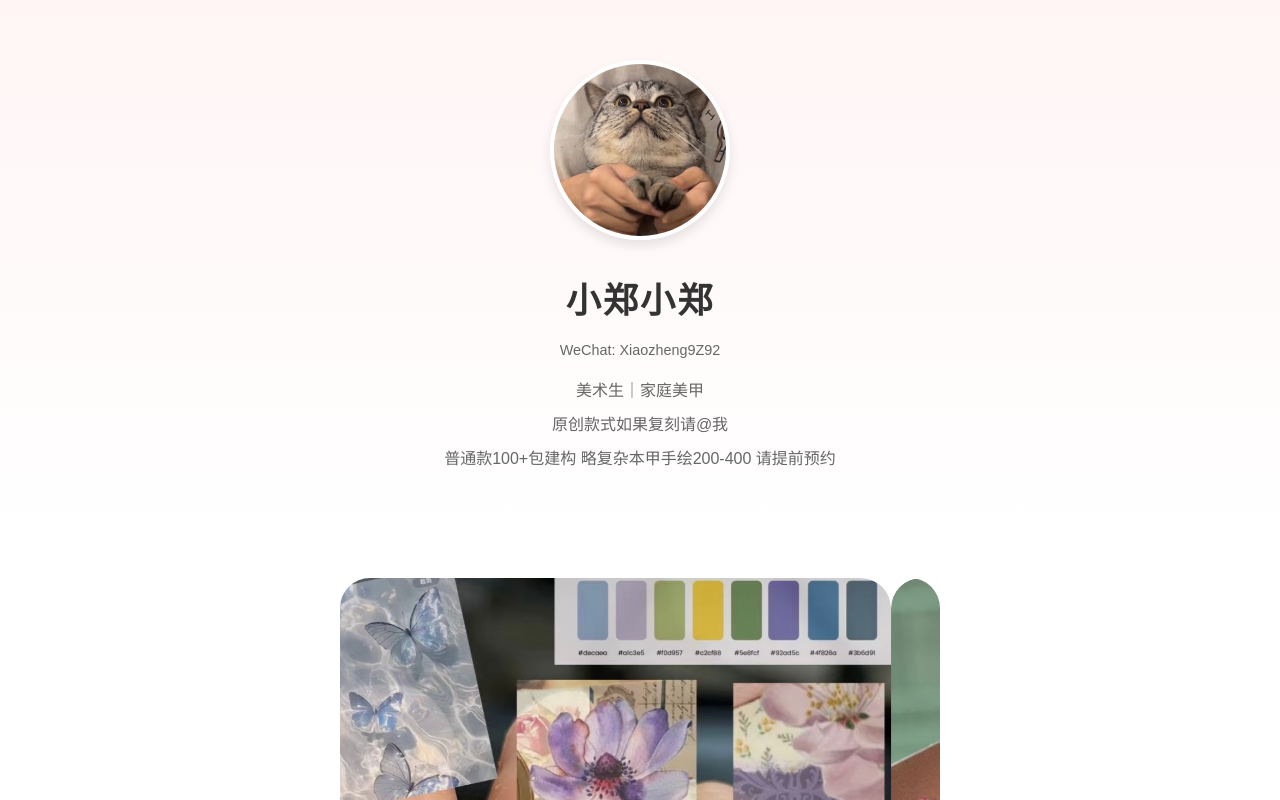
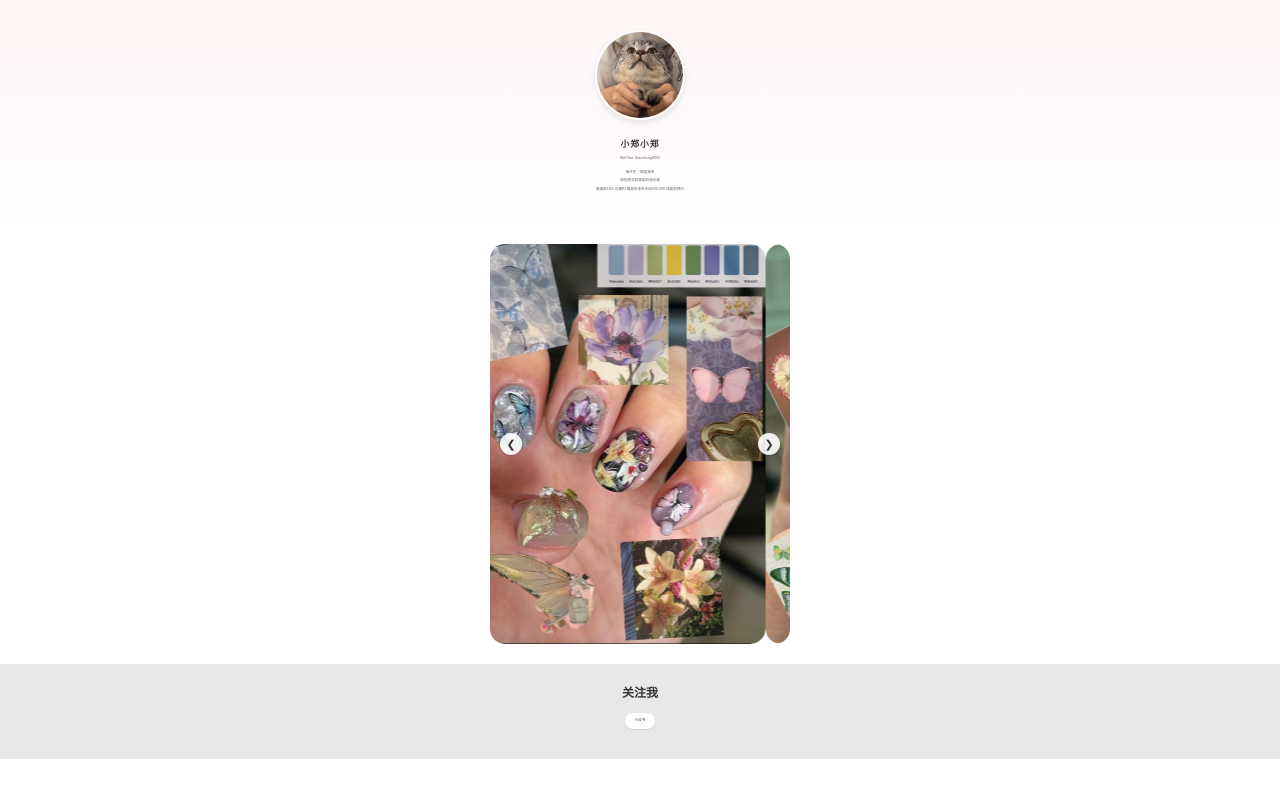
Before and after one commit to Ujinii/nail-art-portfolio, a plain HTML site: page index.html in a window 1280 px wide. Shown: the top 800 px of the page. Drawn offline with Linux system fonts and the light colour scheme.

Commit message:
将所有元素缩小到0.5倍

```diff
--- a/css/style.css
+++ b/css/style.css
@@ -10,12 +10,13 @@ body {
     line-height: 1.6;
     color: #333;
     overflow-x: hidden;
+    font-size: 8px; /* 基础字体大小调整为原来的一半 */
 }
 
 /* 开屏动画 */
 @keyframes slideUp {
     from {
-        transform: translateY(50px);
+        transform: translateY(25px);
         opacity: 0;
     }
     to {
@@ -27,18 +28,18 @@ body {
 /* 头像和名字区域样式 */
 .profile-section {
     text-align: center;
-    padding: 60px 0;
+    padding: 30px 0;
     background: linear-gradient(to bottom, #fff5f5, #fff);
     animation: slideUp 0.8s ease-out;
 }
 
 .profile-avatar {
-    width: 180px;
-    height: 180px;
+    width: 90px;
+    height: 90px;
     border-radius: 50%;
     object-fit: cover;
-    border: 4px solid #fff;
-    box-shadow: 0 6px 12px rgba(0, 0, 0, 0.1);
+    border: 2px solid #fff;
+    box-shadow: 0 3px 6px rgba(0, 0, 0, 0.1);
     transition: transform 0.3s ease;
 }
 
@@ -47,44 +48,45 @@ body {
 }
 
 .profile-name {
-    margin-top: 25px;
-    font-size: 2.2em;
+    margin-top: 12px;
+    font-size: 1.1em;
     color: #333;
     font-weight: 600;
     font-family: 'STXingkai', 'LiSu', 'Microsoft YaHei', sans-serif;
-    letter-spacing: 2px;
+    letter-spacing: 1px;
 }
 
 .wechat-id {
-    margin-top: 10px;
+    margin-top: 5px;
     font-family: 'Microsoft YaHei', sans-serif;
     color: #666;
-    font-size: 0.9em;
+    font-size: 0.45em;
 }
 
 .profile-description {
-    margin-top: 15px;
+    margin-top: 7px;
     font-family: 'Microsoft YaHei', sans-serif;
     color: #666;
     line-height: 1.8;
+    font-size: 0.45em;
 }
 
 .profile-description p {
-    margin: 5px 0;
+    margin: 2px 0;
 }
 
 /* 作品展示区域样式 */
 .portfolio-section {
-    padding: 40px 0;
+    padding: 20px 0;
     animation: slideUp 0.8s ease-out 0.2s backwards;
 }
 
 .slider-container {
     position: relative;
-    max-width: 600px;
+    max-width: 300px;
     margin: 0 auto;
     overflow: hidden;
-    border-radius: 30px;
+    border-radius: 15px;
 }
 
 .slider {
@@ -96,7 +98,7 @@ body {
     min-width: 100%;
     padding: 0;
     aspect-ratio: 3/4;
-    border-radius: 30px;
+    border-radius: 15px;
     overflow: hidden;
 }
 
@@ -104,7 +106,7 @@ body {
     width: 100%;
     height: 100%;
     object-fit: cover;
-    border-radius: 30px;
+    border-radius: 15px;
 }
 
 .slider-button {
@@ -113,13 +115,13 @@ body {
     transform: translateY(-50%);
     background: rgba(255, 255, 255, 0.9);
     border: none;
-    width: 45px;
-    height: 45px;
+    width: 22px;
+    height: 22px;
     border-radius: 50%;
     cursor: pointer;
-    font-size: 22px;
+    font-size: 11px;
     color: #333;
-    box-shadow: 0 2px 5px rgba(0, 0, 0, 0.2);
+    box-shadow: 0 1px 2px rgba(0, 0, 0, 0.2);
     transition: all 0.3s ease;
     z-index: 10;
 }
@@ -130,47 +132,49 @@ body {
 }
 
 .prev {
-    left: 20px;
+    left: 10px;
 }
 
 .next {
-    right: 20px;
+    right: 10px;
 }
 
 /* 联系方式区域样式 */
 .contact-section {
     background-color: #e8e8e8;
-    padding: 40px 0;
+    padding: 20px 0;
     text-align: center;
     animation: slideUp 0.8s ease-out 0.4s backwards;
 }
 
 .contact-container {
-    max-width: 600px;
+    max-width: 300px;
     margin: 0 auto;
 }
 
 .social-links {
-    margin: 20px 0;
+    margin: 10px 0;
 }
 
 .social-link {
     display: inline-block;
-    margin: 0 15px;
-    padding: 10px 20px;
+    margin: 0 7px;
+    padding: 5px 10px;
     text-decoration: none;
     color: #333;
     background-color: #fff;
-    border-radius: 20px;
-    box-shadow: 0 2px 4px rgba(0, 0, 0, 0.1);
+    border-radius: 10px;
+    box-shadow: 0 1px 2px rgba(0, 0, 0, 0.1);
     transition: transform 0.3s ease;
+    font-size: 0.45em;
 }
 
 .social-link:hover {
-    transform: translateY(-2px);
+    transform: translateY(-1px);
 }
 
 .contact-info {
     color: #666;
     line-height: 1.8;
+    font-size: 0.45em;
 }
```
